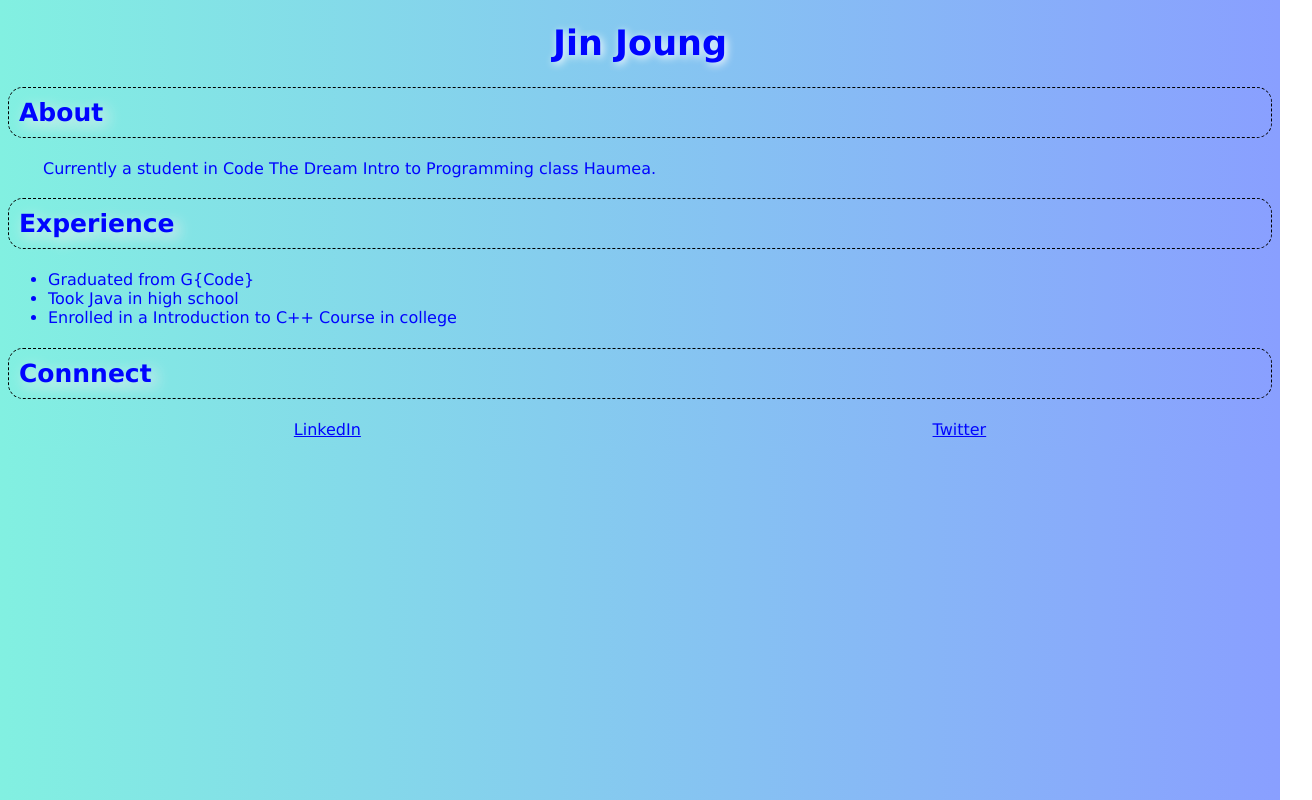
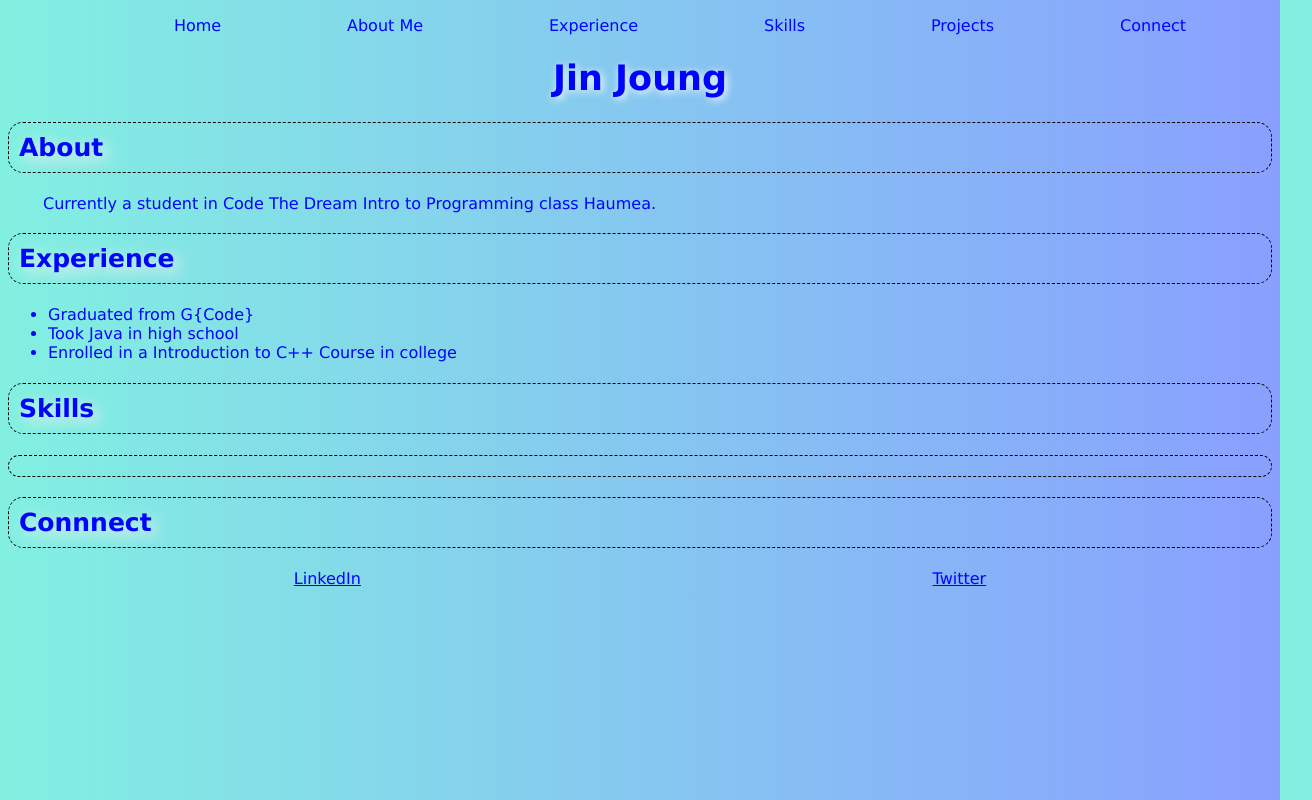
Before and after one commit to omk963/jin-joung-haumea, a plain HTML site: page index.html in a window 1280 px wide. Shown: the whole page, 1312 px wide, since content can reach past the window. Drawn offline with Linux system fonts and the light colour scheme.

Commit message:
formatted styles added

```diff
--- a/css/index.css
+++ b/css/index.css
@@ -5,6 +5,18 @@
 
 body {
     background-image: linear-gradient(to right, rgb(130, 240, 225) , rgb(137, 159, 255));;
+}
+
+nav ul {
+    list-style: none;
+    display: flex;
+    flex-direction: row;
+    justify-content: space-evenly;
+    width: 100%;
+}
+
+nav a {
+    text-decoration: none;
 }
 
 h1 {
--- a/index.html
+++ b/index.html
@@ -7,16 +7,40 @@
     <title>Lesson 8</title>
 </head>
 <body>
-    <h1>Jin Joung</h1>
-    <h2>About</h2>
+    <nav class="nav">
+        <ul class="menu">
+            <li>
+                <a class="link" href="#home">Home</a>
+            </li>
+            <li>
+                <a class="link" href="#aboutme">About Me</a>
+            </li>
+            <li>
+                <a class="link" href="#experience">Experience</a>
+            </li>
+            <li>
+                <a class="link" href="#skills">Skills</a>
+            </li>
+            <li>
+                <a class="link" href="#projects">Projects</a>
+            </li>
+            <li>
+                <a class="link" href="#connect">Connect</a>
+            </li>
+        </ul>
+    </nav>
+    <h1 id="Home">Jin Joung</h1>
+    <h2 id="aboutme">About</h2>
     <p id="about">Currently a student in Code The Dream Intro to Programming class Haumea.</p>
-    <h2>Experience</h2>
+    <h2 id="experience">Experience</h2>
     <ul>
         <li>Graduated from G{Code}</li>
         <li>Took Java in high school</li>
         <li>Enrolled in a Introduction to C++ Course in college</li>
     </ul>
-    <h2>Connnect</h2>
+    <h2 id="skills">Skills</h2>
+    <h2 id="projects"></h2>
+    <h2 id="connect">Connnect</h2>
     <div id="links">
     <a href="https://www.linkedin.com/in/jin-joung/">LinkedIn</a>
     <br>
```
